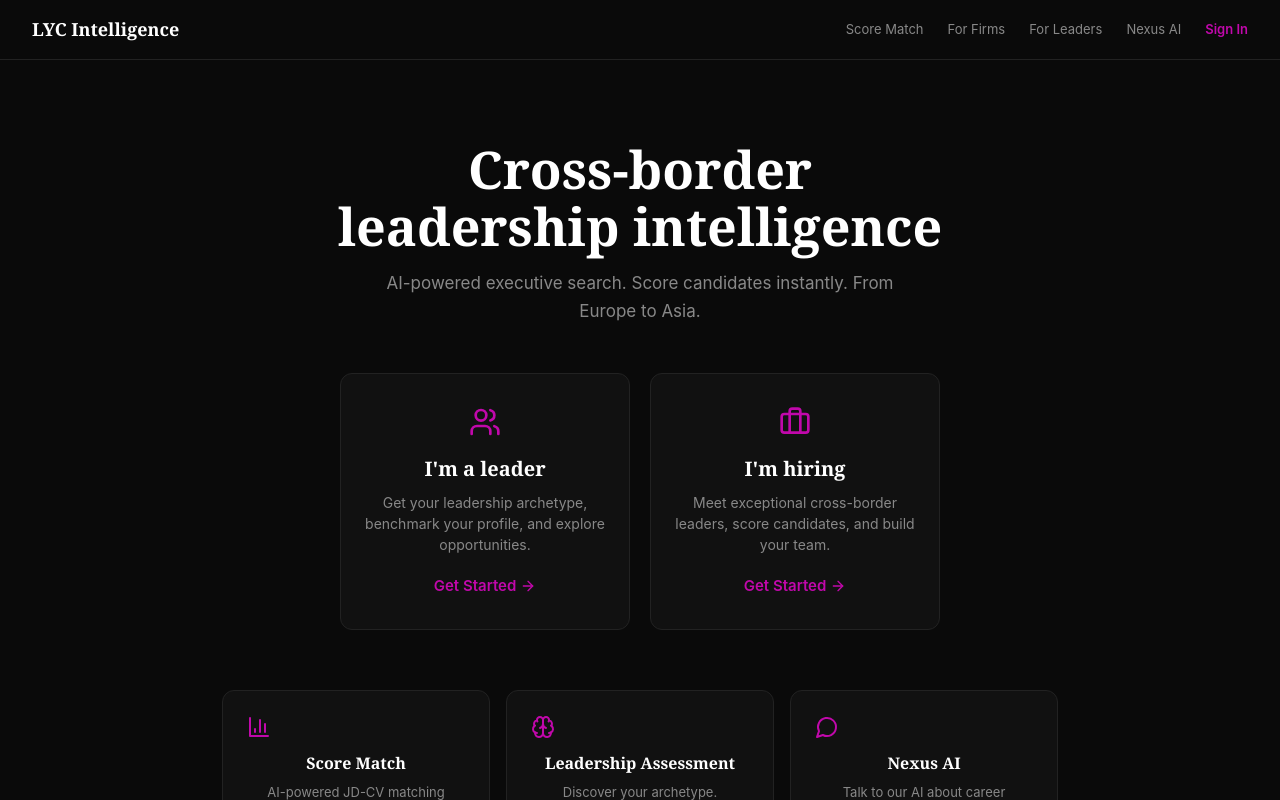
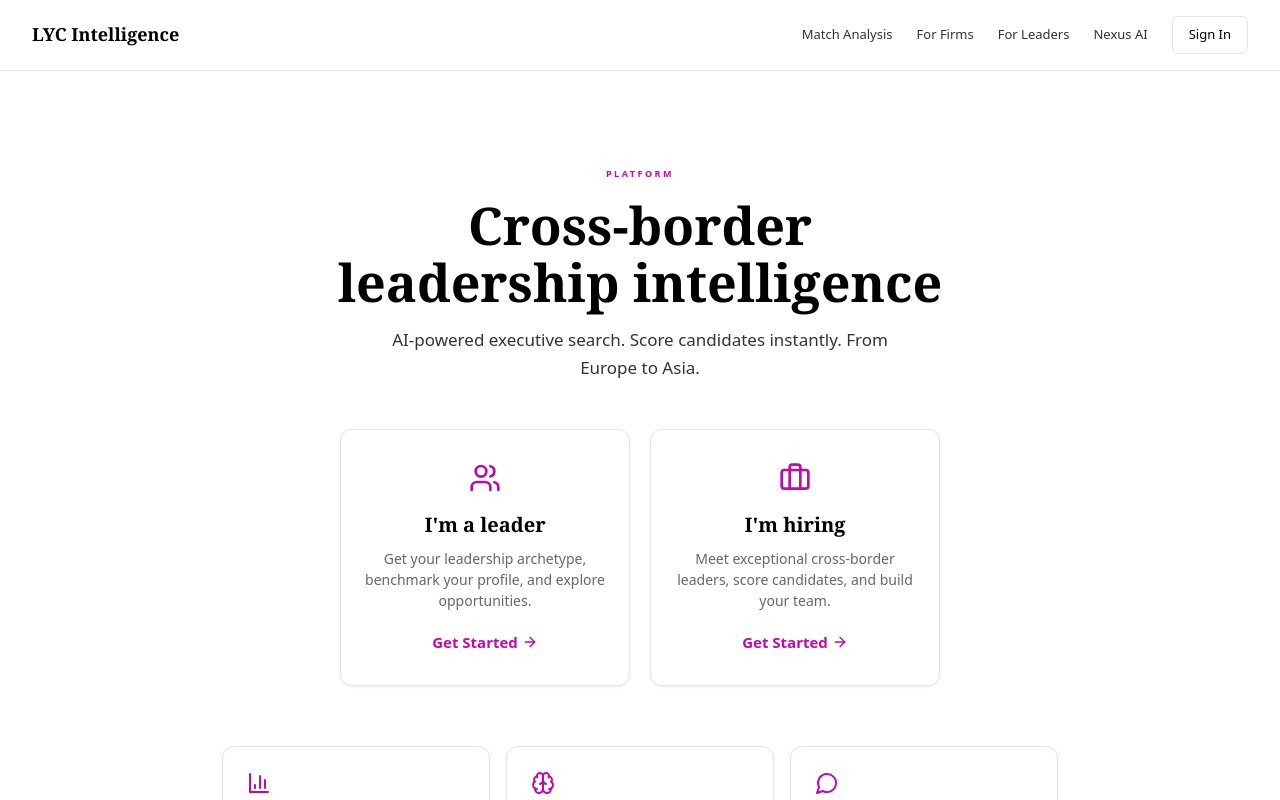
Before and after one commit to kevinhongfr-star/lyc-intelligence, a React (Vite) app: page / in a window 1280 px wide. Shown: the top 800 px of the page. Built offline with nearby package versions, Linux system fonts and the light colour scheme; no server answers.

Commit message:
feat: Landing.tsx light theme + section labels + IP fix (Score Match → Match Analysis)

```diff
--- a/src/pages/Landing.tsx
+++ b/src/pages/Landing.tsx
@@ -1,29 +1,49 @@
 import React from 'react';
 import { ArrowRight, BarChart3, Brain, MessageCircle, Users, Briefcase } from 'lucide-react';
 
-const DS = { headingFont: 'Georgia, serif', accent: '#C108AB', bg: '#0A0A0A', card: '#111111', muted: '#888888', text: '#FFFFFF', textSecondary: '#CCCCCC', border: '#222222', radius: '12px' };
+const DS = {
+  headingFont: "'Libre Baskerville', Georgia, serif",
+  bodyFont: "'DM Sans', system-ui, sans-serif",
+  accent: '#C108AB',
+  accentHover: '#A00790',
+  bg: '#FFFFFF',
+  bgAlt: '#F5F5F5',
+  card: '#FFFFFF',
+  cardBorder: '#E5E5E5',
+  text: '#000000',
+  textSecondary: '#333333',
+  muted: '#666666',
+  border: '#E5E5E5',
+  radius: '12px',
+  radiusSm: '8px',
+  shadow: '0 1px 3px rgba(0,0,0,0.08)',
+  shadowHover: '0 4px 12px rgba(0,0,0,0.1)',
+};
 
 export function Landing() {
   return (
     <div style={{ minHeight: '100vh', background: DS.bg }}>
       {/* Nav */}
-      <nav style={{ display: 'flex', alignItems: 'center', justifyContent: 'space-between', padding: '16px 32px', borderBottom: `1px solid ${DS.border}` }}>
-        <span style={{ fontFamily: DS.headingFont, fontSize: '18px', fontWeight: 700, color: DS.text }}>LYC Intelligence</span>
+      <nav style={{ display: 'flex', alignItems: 'center', justifyContent: 'space-between', padding: '16px 32px', borderBottom: `1px solid ${DS.border}`, background: DS.bg }}>
+        <a href="/" style={{ fontFamily: DS.headingFont, fontSize: '18px', fontWeight: 700, color: DS.text, textDecoration: 'none' }}>LYC Intelligence</a>
         <div style={{ display: 'flex', gap: '24px', alignItems: 'center' }}>
-          <a href="/match" style={{ fontSize: '13px', color: DS.muted, textDecoration: 'none' }}>Score Match</a>
-          <a href="/b2b" style={{ fontSize: '13px', color: DS.muted, textDecoration: 'none' }}>For Firms</a>
-          <a href="/b2c" style={{ fontSize: '13px', color: DS.muted, textDecoration: 'none' }}>For Leaders</a>
-          <a href="/nexus" style={{ fontSize: '13px', color: DS.muted, textDecoration: 'none' }}>Nexus AI</a>
-          <a href="/platform" style={{ fontSize: '13px', color: DS.accent, textDecoration: 'none', fontWeight: 600 }}>Sign In</a>
+          <a href="/match" style={{ fontFamily: DS.bodyFont, fontSize: '13px', color: DS.textSecondary, textDecoration: 'none', transition: 'color 0.15s ease' }}>Match Analysis</a>
+          <a href="/b2b" style={{ fontFamily: DS.bodyFont, fontSize: '13px', color: DS.textSecondary, textDecoration: 'none', transition: 'color 0.15s ease' }}>For Firms</a>
+          <a href="/b2c" style={{ fontFamily: DS.bodyFont, fontSize: '13px', color: DS.textSecondary, textDecoration: 'none', transition: 'color 0.15s ease' }}>For Leaders</a>
+          <a href="/nexus" style={{ fontFamily: DS.bodyFont, fontSize: '13px', color: DS.textSecondary, textDecoration: 'none', transition: 'color 0.15s ease' }}>Nexus AI</a>
+          <a href="/platform" style={{ fontFamily: DS.bodyFont, fontSize: '13px', color: DS.text, textDecoration: 'none', padding: '8px 16px', border: `1px solid ${DS.border}`, borderRadius: '6px', transition: 'background-color 0.2s ease' }}>Sign In</a>
         </div>
       </nav>
 
       {/* Hero */}
-      <div style={{ maxWidth: '900px', margin: '0 auto', padding: '80px 32px 40px', textAlign: 'center' }}>
+      <div style={{ maxWidth: '900px', margin: '0 auto', padding: '96px 32px 48px', textAlign: 'center' }}>
+        <div style={{ fontFamily: DS.bodyFont, fontSize: '9px', fontWeight: 600, textTransform: 'uppercase', letterSpacing: '2.5px', color: DS.accent, marginBottom: '16px' }}>
+          Platform
+        </div>
         <h1 style={{ fontFamily: DS.headingFont, fontSize: '52px', fontWeight: 700, color: DS.text, margin: '0 0 16px', lineHeight: 1.1 }}>
           Cross-border<br />leadership intelligence
         </h1>
-        <p style={{ fontSize: '17px', color: DS.muted, maxWidth: '520px', margin: '0 auto 48px', lineHeight: 1.6 }}>
+        <p style={{ fontFamily: DS.bodyFont, fontSize: '17px', color: DS.textSecondary, maxWidth: '520px', margin: '0 auto 48px', lineHeight: 1.6 }}>
           AI-powered executive search. Score candidates instantly. From Europe to Asia.
         </p>
 
@@ -33,21 +53,22 @@ export function Landing() {
             href="/b2c"
             style={{
               background: DS.card,
-              border: `1px solid ${DS.border}`,
+              border: `1px solid ${DS.cardBorder}`,
               borderRadius: DS.radius,
               padding: '32px 24px',
               textDecoration: 'none',
               display: 'flex',
               flexDirection: 'column',
               alignItems: 'center',
-              transition: 'border-color 0.2s',
+              boxShadow: DS.shadow,
+              transition: 'box-shadow 0.2s ease, transform 0.2s ease',
               cursor: 'pointer'
             }}
           >
             <Users style={{ width: 32, height: 32, color: DS.accent, marginBottom: '16px' }} />
             <h3 style={{ fontFamily: DS.headingFont, fontSize: '20px', fontWeight: 600, color: DS.text, margin: '0 0 8px' }}>I'm a leader</h3>
-            <p style={{ fontSize: '14px', color: DS.muted, margin: '0 0 20px', lineHeight: 1.5 }}>Get your leadership archetype, benchmark your profile, and explore opportunities.</p>
-            <span style={{ fontSize: '15px', color: DS.accent, fontWeight: 600, display: 'inline-flex', alignItems: 'center', gap: '4px' }}>
+            <p style={{ fontFamily: DS.bodyFont, fontSize: '14px', color: DS.muted, margin: '0 0 20px', lineHeight: 1.5 }}>Get your leadership archetype, benchmark your profile, and explore opportunities.</p>
+            <span style={{ fontFamily: DS.bodyFont, fontSize: '15px', color: DS.accent, fontWeight: 600, display: 'inline-flex', alignItems: 'center', gap: '4px' }}>
               Get Started <ArrowRight style={{ width: 16, height: 16 }} />
             </span>
           </a>
@@ -55,21 +76,22 @@ export function Landing() {
             href="/b2b"
             style={{
               background: DS.card,
-              border: `1px solid ${DS.border}`,
+              border: `1px solid ${DS.cardBorder}`,
               borderRadius: DS.radius,
               padding: '32px 24px',
               textDecoration: 'none',
               display: 'flex',
               flexDirection: 'column',
               alignItems: 'center',
-              transition: 'border-color 0.2s',
+              boxShadow: DS.shadow,
+              transition: 'box-shadow 0.2s ease, transform 0.2s ease',
               cursor: 'pointer'
             }}
           >
             <Briefcase style={{ width: 32, height: 32, color: DS.accent, marginBottom: '16px' }} />
             <h3 style={{ fontFamily: DS.headingFont, fontSize: '20px', fontWeight: 600, color: DS.text, margin: '0 0 8px' }}>I'm hiring</h3>
-            <p style={{ fontSize: '14px', color: DS.muted, margin: '0 0 20px', lineHeight: 1.5 }}>Meet exceptional cross-border leaders, score candidates, and build your team.</p>
-            <span style={{ fontSize: '15px', color: DS.accent, fontWeight: 600, display: 'inline-flex', alignItems: 'center', gap: '4px' }}>
+            <p style={{ fontFamily: DS.bodyFont, fontSize: '14px', color: DS.muted, margin: '0 0 20px', lineHeight: 1.5 }}>Meet exceptional cross-border leaders, score candidates, and build your team.</p>
+            <span style={{ fontFamily: DS.bodyFont, fontSize: '15px', color: DS.accent, fontWeight: 600, display: 'inline-flex', alignItems: 'center', gap: '4px' }}>
               Get Started <ArrowRight style={{ width: 16, height: 16 }} />
             </span>
           </a>
@@ -78,15 +100,15 @@ export function Landing() {
         {/* Product Cards */}
         <div style={{ display: 'grid', gridTemplateColumns: 'repeat(3, 1fr)', gap: '16px', marginTop: '60px' }}>
           {[
-            { icon: BarChart3, title: 'Score Match', desc: 'AI-powered JD-CV matching engine. Score candidates instantly.', href: '/match', cta: 'Try Free' },
+            { icon: BarChart3, title: 'Match Analysis', desc: 'AI-powered JD-CV matching engine. Score candidates instantly.', href: '/match', cta: 'Try Free' },
             { icon: Brain, title: 'Leadership Assessment', desc: 'Discover your archetype. Benchmark against global executives.', href: '/assessment', cta: 'Take Assessment' },
             { icon: MessageCircle, title: 'Nexus AI', desc: 'Talk to our AI about career positioning, scoring, and opportunities.', href: '/nexus', cta: 'Start Chat' },
           ].map(p => (
-            <a key={p.title} href={p.href} style={{ background: DS.card, border: `1px solid ${DS.border}`, borderRadius: DS.radius, padding: '24px', textDecoration: 'none', display: 'block', transition: 'border-color 0.2s' }}>
+            <a key={p.title} href={p.href} style={{ background: DS.card, border: `1px solid ${DS.cardBorder}`, borderRadius: DS.radius, padding: '24px', textDecoration: 'none', display: 'block', boxShadow: DS.shadow, transition: 'box-shadow 0.2s ease, transform 0.2s ease' }}>
               <p.icon style={{ width: 24, height: 24, color: DS.accent, marginBottom: '12px' }} />
-              <h3 style={{ fontSize: '16px', fontWeight: 600, color: DS.text, margin: '0 0 8px' }}>{p.title}</h3>
-              <p style={{ fontSize: '13px', color: DS.muted, lineHeight: 1.5, margin: '0 0 16px' }}>{p.desc}</p>
-              <span style={{ fontSize: '13px', color: DS.accent, fontWeight: 600, display: 'inline-flex', alignItems: 'center', gap: '4px' }}>
+              <h3 style={{ fontFamily: DS.headingFont, fontSize: '16px', fontWeight: 600, color: DS.text, margin: '0 0 8px' }}>{p.title}</h3>
+              <p style={{ fontFamily: DS.bodyFont, fontSize: '13px', color: DS.muted, lineHeight: 1.5, margin: '0 0 16px' }}>{p.desc}</p>
+              <span style={{ fontFamily: DS.bodyFont, fontSize: '13px', color: DS.accent, fontWeight: 600, display: 'inline-flex', alignItems: 'center', gap: '4px' }}>
                 {p.cta} <ArrowRight style={{ width: 14, height: 14 }} />
               </span>
             </a>
@@ -96,7 +118,7 @@ export function Landing() {
 
       {/* Footer */}
       <footer style={{ borderTop: `1px solid ${DS.border}`, padding: '20px 32px', textAlign: 'center', marginTop: '40px' }}>
-        <span style={{ fontSize: '12px', color: DS.muted }}>© 2026 LYC Intelligence by LYC Partners</span>
+        <span style={{ fontFamily: DS.bodyFont, fontSize: '12px', color: DS.muted }}>© 2026 LYC Intelligence by LYC Partners</span>
       </footer>
     </div>
   );
```
